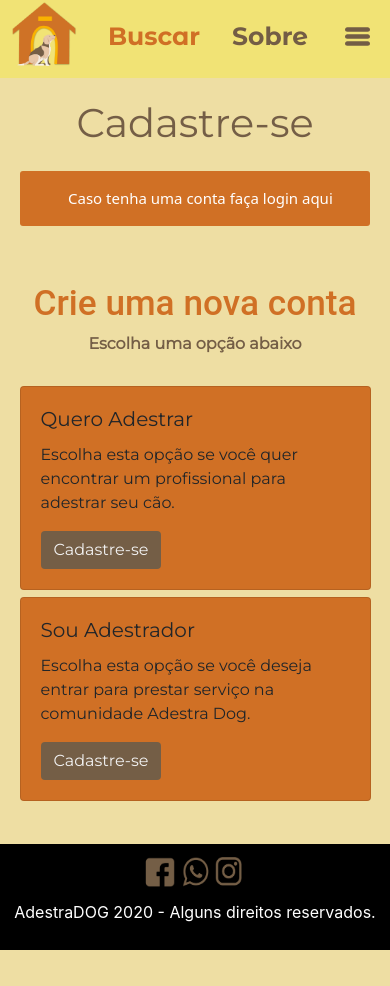
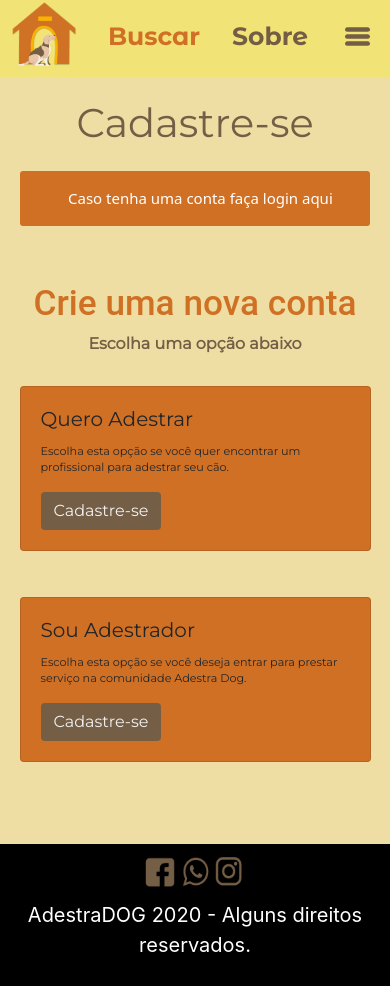
Before and after one commit to AntonioGSC/AdestraDOG, a plain HTML site: page cadastro.html in a window 390 px wide. Before the commit the page ends 950 px from the top, so only its background shows below. Drawn offline with nearby package versions, Linux system fonts and the light colour scheme.

Commit message:
fixing-bugs

```diff
--- a/style/cadastro.css
+++ b/style/cadastro.css
@@ -362,8 +362,8 @@
                                                                         width: 350px;
                                                                         font-size: 15px;
                                                                     }
-                                                                    footer{
-                                                                        font-size: 16px;
+                                                                    .card-text {
+                                                                        font-size: 0.7em;
                                                                     }
                                                                 }
 
@@ -397,9 +397,7 @@
                                                                     }
                                                                     .card {
                                                                         height: 25vh;
-                                                                    }
-                                                                    .card-text {
-                                                                        font-size: 0.5em;
+                                                                        margin-bottom: 20px;
                                                                     }
                                                                     #buttom-seguinte {
                                                                         font-size: 1em;
--- a/style/index.css
+++ b/style/index.css
@@ -411,11 +411,6 @@ footer{
     .sidebar {
         top: 55px;
     }
-
-    footer{
-        font-size: 16px;
-    }
-
     .happy-dog{
         object-position: 70%;
     }
@@ -445,6 +440,4 @@ footer{
     .text-encontrar{
         font-size: 20px;
     }
-
-
 }
--- a/style/sobre.css
+++ b/style/sobre.css
@@ -569,10 +569,6 @@ footer{
         display: none;
     }
 
-    footer{
-        font-size: 16px;
-    }
-
     .flip-card{
         margin: 0 auto;
     }
```
